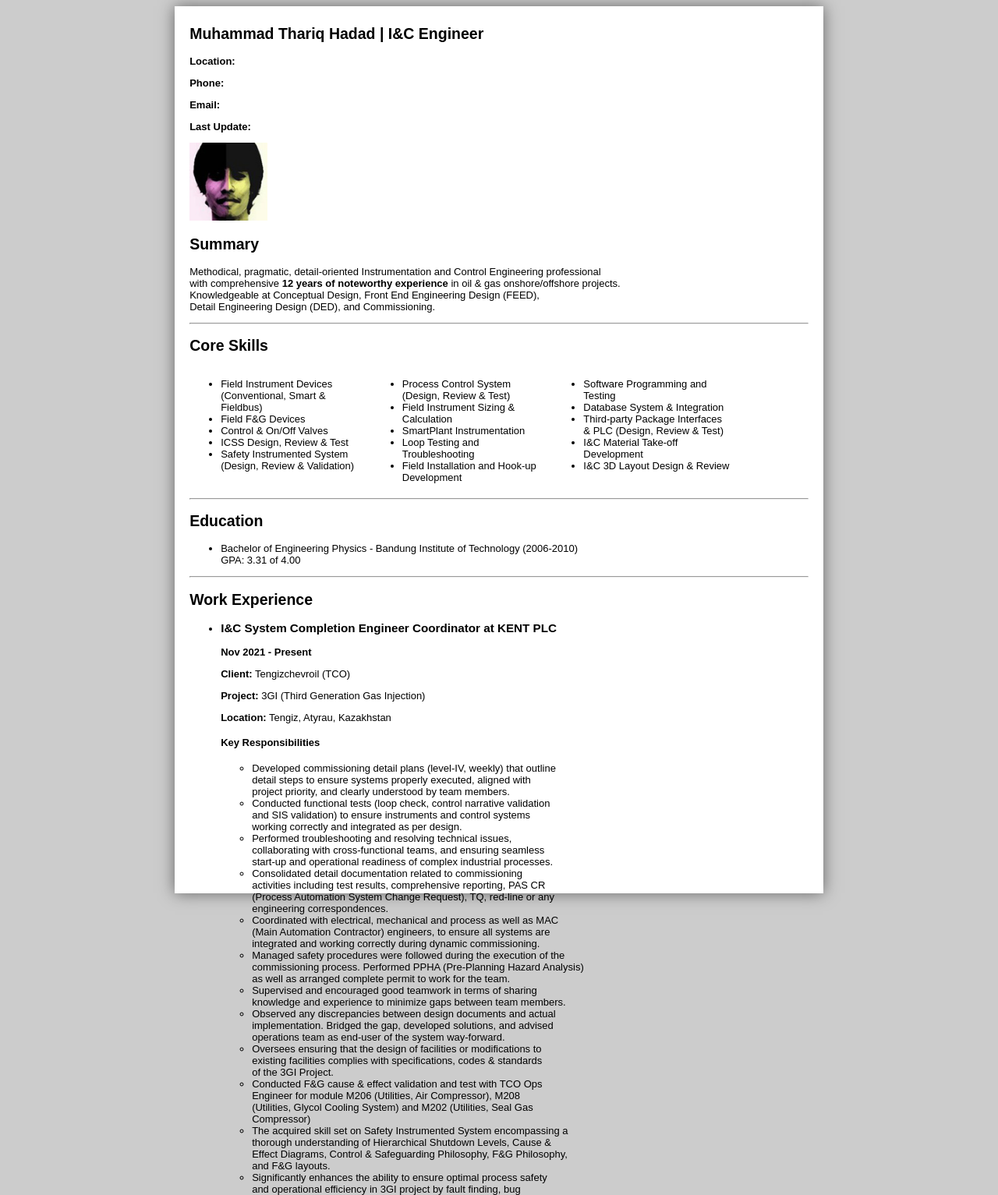
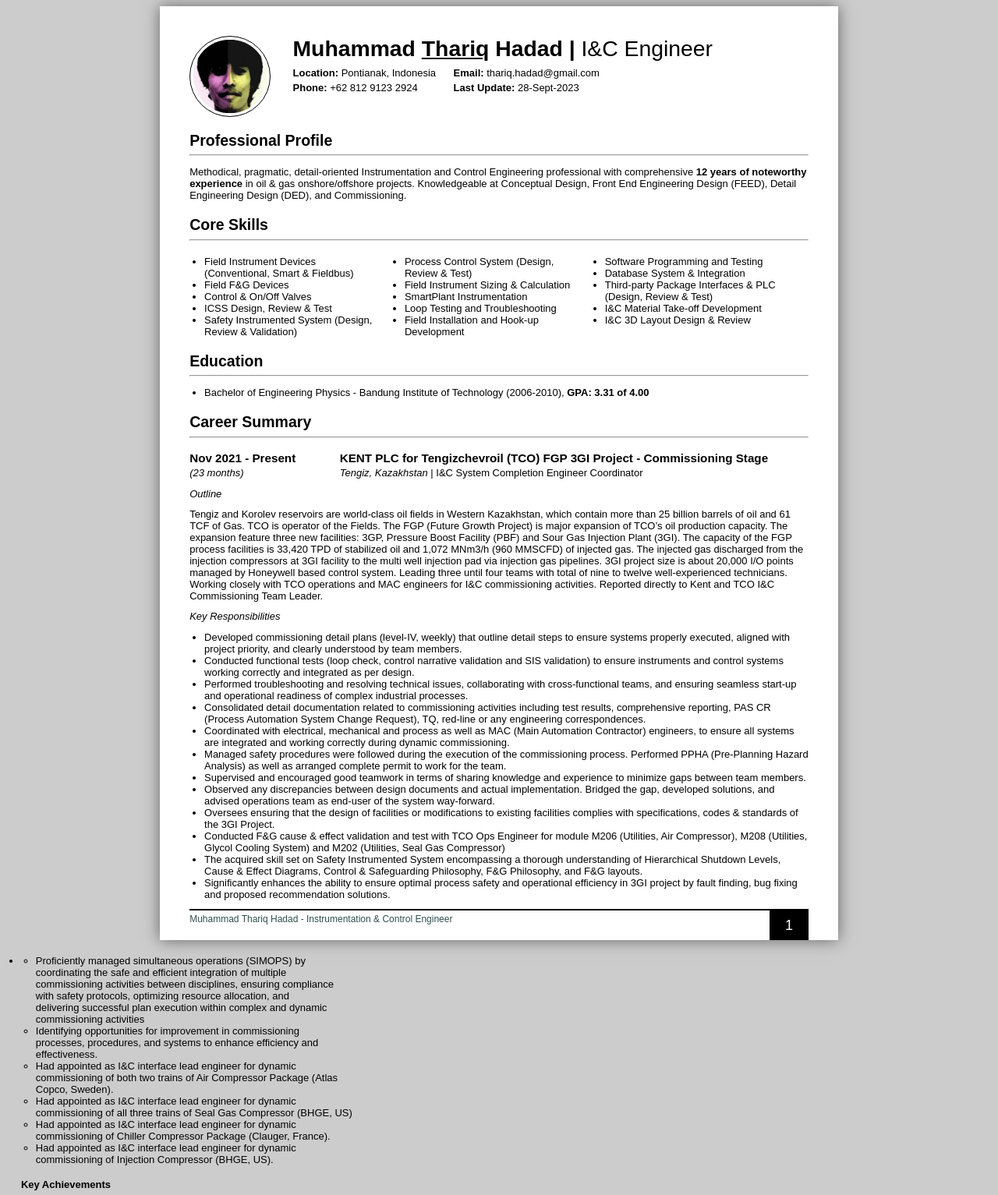
Before and after one commit to thoriqmacto/my_resume, a plain HTML site: page index.html in a window 1280 px wide. Shown: the top 1533 px of the page at 78% size. Drawn offline with Linux system fonts and the light colour scheme.

Commit message:
Finish first page with style

```diff
--- a/index.html
+++ b/index.html
@@ -8,30 +8,45 @@
 
   <body>
     <page size="A4">
-      <section class="header">
-        <h1>Muhammad Thariq Hadad | I&C Engineer</h1>
-        <p><strong>Location:</strong></p>
-        <P><strong>Phone:</strong></P>
-        <p><strong>Email:</strong></p>
-        <p><strong>Last Update:</strong></p>
+      <!-- Page Header -->
+      <header>
         <img
           src="./images/profile-img.png"
           alt="profile image of Thariq"
           height="100"
         />
-      </section>
+        <h1>Muhammad <u>Thariq</u> Hadad | <span>I&C Engineer</span></h1>
+        <ul>
+          <li><strong>Location:</strong>&nbsp;Pontianak, Indonesia</li>
+          <li><strong>Phone:</strong>&nbsp;+62 812 9123 2924</li>
+        </ul>
+        <ul>
+          <li><strong>Email:</strong>&nbsp;thariq.hadad@gmail.com</li>
+          <li><strong>Last Update:</strong>&nbsp;28-Sept-2023</li>
+        </ul>
+        <div class="clearfix"></div>
+      </header>
+      <!-- Page Header -->
 
-      <h2>Summary</h2>
+      <!-- Professional Profile -->
+      <section class="common">
+        <h2>Professional Profile</h2>
+        <hr />
         <p>
           Methodical, pragmatic, detail-oriented Instrumentation and Control
-        Engineering professional <br />
-        with comprehensive <strong>12 years of noteworthy experience</strong> in
-        oil & gas onshore/offshore projects.<br />
-        Knowledgeable at Conceptual Design, Front End Engineering Design
-        (FEED),<br />Detail Engineering Design (DED), and Commissioning.
+          Engineering professional with comprehensive
+          <strong>12 years of noteworthy experience</strong> in oil & gas
+          onshore/offshore projects. Knowledgeable at Conceptual Design, Front
+          End Engineering Design (FEED), Detail Engineering Design (DED), and
+          Commissioning.
         </p>
+      </section>
+      <!-- Professional Profile -->
+
+      <!-- Core Skills -->
+      <section class="common">
+        <h2>Core Skills</h2>
         <hr />
-      <h2>Core Skills</h2>
         <ul class="ul_multicols">
           <li>Field Instrument Devices (Conventional, Smart & Fieldbus)</li>
           <li>Field F&G Devices</li>
@@ -53,99 +68,153 @@
           <li>I&C Material Take-off Development</li>
           <li>I&C 3D Layout Design & Review</li>
         </ul>
+      </section>
+      <!-- Core Skills -->
+
+      <!-- Education -->
+      <section class="common">
+        <h2>Education</h2>
         <hr />
-
-    <h2>Education</h2>
         <ul>
           <li>
             Bachelor of Engineering Physics - Bandung Institute of Technology
-        (2006-2010) <span>GPA: 3.31 of 4.00</span>
+            (2006-2010), <strong>GPA: 3.31 of 4.00</strong>
           </li>
         </ul>
+      </section>
+      <!-- Education -->
+
+      <!-- Career Summary -->
+      <section class="common">
+        <h2>Career Summary</h2>
         <hr />
-    <h2>Work Experience</h2>
-    <ul>
+        <ul class="career_list">
+          <!-- Career-1 -->
           <li>
-        <h3>I&C System Completion Engineer Coordinator at KENT PLC</h3>
-        <p><strong>Nov 2021 - Present</strong></p>
-        <p><strong>Client:</strong> Tengizchevroil (TCO)</p>
-        <p><strong>Project:</strong> 3GI (Third Generation Gas Injection)</p>
-        <p><strong>Location:</strong> Tengiz, Atyrau, Kazakhstan</p>
+            <ul class="career_details">
+              <li class="left">
+                <h3>Nov 2021 - Present</h3>
+                <span>(23 months)</span>
+              </li>
+              <li class="right">
+                <h3>
+                  KENT PLC for Tengizchevroil (TCO) FGP 3GI Project -
+                  Commissioning Stage
+                </h3>
+                <span
+                  ><i>Tengiz, Kazakhstan</i>&nbsp;|&nbsp;I&C System Completion
+                  Engineer Coordinator</span
+                >
+              </li>
+            </ul>
+            <h4>Outline</h4>
+            <p class="career_outline">
+              Tengiz and Korolev reservoirs are world-class oil fields in
+              Western Kazakhstan, which contain more than 25 billion barrels of
+              oil and 61 TCF of Gas. TCO is operator of the Fields. The FGP
+              (Future Growth Project) is major expansion of TCO’s oil production
+              capacity. The expansion feature three new facilities: 3GP,
+              Pressure Boost Facility (PBF) and Sour Gas Injection Plant (3GI).
+              The capacity of the FGP process facilities is 33,420 TPD of
+              stabilized oil and 1,072 MNm3/h (960 MMSCFD) of injected gas. The
+              injected gas discharged from the injection compressors at 3GI
+              facility to the multi well injection pad via injection gas
+              pipelines. 3GI project size is about 20,000 I/O points managed by
+              Honeywell based control system. Leading three until four teams
+              with total of nine to twelve well-experienced technicians. Working
+              closely with TCO operations and MAC engineers for I&C
+              commissioning activities. Reported directly to Kent and TCO I&C
+              Commissioning Team Leader.
+            </p>
             <h4>Key Responsibilities</h4>
-        <ul>
+            <ul class="career_responsibilities">
               <li>
                 Developed commissioning detail plans (level-IV, weekly) that
-            outline<br />
-            detail steps to ensure systems properly executed, aligned with<br />
-            project priority, and clearly understood by team members.
+                outline detail steps to ensure systems properly executed,
+                aligned with project priority, and clearly understood by team
+                members.
               </li>
               <li>
                 Conducted functional tests (loop check, control narrative
-            validation<br />
-            and SIS validation) to ensure instruments and control systems<br />
-            working correctly and integrated as per design.
+                validation and SIS validation) to ensure instruments and control
+                systems working correctly and integrated as per design.
               </li>
               <li>
-            Performed troubleshooting and resolving technical issues,<br />
-            collaborating with cross-functional teams, and ensuring seamless<br />
-            start-up and operational readiness of complex industrial processes.
+                Performed troubleshooting and resolving technical issues,
+                collaborating with cross-functional teams, and ensuring seamless
+                start-up and operational readiness of complex industrial
+                processes.
               </li>
               <li>
-            Consolidated detail documentation related to commissioning<br />
+                Consolidated detail documentation related to commissioning
                 activities including test results, comprehensive reporting, PAS
-            CR<br />
-            (Process Automation System Change Request), TQ, red-line or any<br />
-            engineering correspondences.
+                CR (Process Automation System Change Request), TQ, red-line or
+                any engineering correspondences.
               </li>
               <li>
                 Coordinated with electrical, mechanical and process as well as
-            MAC<br />
-            (Main Automation Contractor) engineers, to ensure all systems are<br />
-            integrated and working correctly during dynamic commissioning.
+                MAC (Main Automation Contractor) engineers, to ensure all
+                systems are integrated and working correctly during dynamic
+                commissioning.
               </li>
               <li>
                 Managed safety procedures were followed during the execution of
-            the<br />
-            commissioning process. Performed PPHA (Pre-Planning Hazard
-            Analysis)<br />
-            as well as arranged complete permit to work for the team.
+                the commissioning process. Performed PPHA (Pre-Planning Hazard
+                Analysis) as well as arranged complete permit to work for the
+                team.
               </li>
               <li>
-            Supervised and encouraged good teamwork in terms of sharing<br />
+                Supervised and encouraged good teamwork in terms of sharing
                 knowledge and experience to minimize gaps between team members.
               </li>
               <li>
-            Observed any discrepancies between design documents and actual<br />
-            implementation. Bridged the gap, developed solutions, and advised<br />
-            operations team as end-user of the system way-forward.
+                Observed any discrepancies between design documents and actual
+                implementation. Bridged the gap, developed solutions, and
+                advised operations team as end-user of the system way-forward.
               </li>
               <li>
                 Oversees ensuring that the design of facilities or modifications
-            to<br />
-            existing facilities complies with specifications, codes &
-            standards<br />
-            of the 3GI Project.
+                to existing facilities complies with specifications, codes &
+                standards of the 3GI Project.
               </li>
               <li>
-            Conducted F&G cause & effect validation and test with TCO Ops<br />
-            Engineer for module M206 (Utilities, Air Compressor), M208<br />
-            (Utilities, Glycol Cooling System) and M202 (Utilities, Seal Gas<br />
+                Conducted F&G cause & effect validation and test with TCO Ops
+                Engineer for module M206 (Utilities, Air Compressor), M208
+                (Utilities, Glycol Cooling System) and M202 (Utilities, Seal Gas
                 Compressor)
               </li>
               <li>
-            The acquired skill set on Safety Instrumented System encompassing
-            a<br />
-            thorough understanding of Hierarchical Shutdown Levels, Cause &<br />
-            Effect Diagrams, Control & Safeguarding Philosophy, F&G
-            Philosophy,<br />
-            and F&G layouts.
+                The acquired skill set on Safety Instrumented System
+                encompassing a thorough understanding of Hierarchical Shutdown
+                Levels, Cause & Effect Diagrams, Control & Safeguarding
+                Philosophy, F&G Philosophy, and F&G layouts.
               </li>
               <li>
                 Significantly enhances the ability to ensure optimal process
-            safety<br />
-            and operational efficiency in 3GI project by fault finding, bug<br />
-            fixing and proposed recommendation solutions.
+                safety and operational efficiency in 3GI project by fault
+                finding, bug fixing and proposed recommendation solutions.
               </li>
+            </ul>
+          </li>
+          <!-- Career-1 -->
+        </ul>
+      </section>
+      <!-- Career Summary -->
+
+      <!-- Page Footer -->
+      <footer>
+        <hr />
+        <span class="left"
+          >Muhammad Thariq Hadad - Instrumentation & Control Engineer</span
+        >
+        <span class="right">1</span>
+      </footer>
+      <!-- Page Footer -->
+    </page>
+
+    <ul>
+      <li>
+        <ul>
           <li>
             Proficiently managed simultaneous operations (SIMOPS) by<br />
             coordinating the safe and efficient integration of multiple<br />
@@ -324,7 +393,6 @@
             check-sheet, progress reporting and tracking.
           </li>
         </ul>
-        </page>
         <h4>Key Achievements</h4>
         <ul>
           <li>
@@ -406,8 +474,5 @@
       <li><a href="#">My Hobbies</a></li>
       <li><a href="#">Contact Me</a></li>
     </ul>
-    <footer>
-      <p>© Thariq. All rights reserved.</p>
-    </footer>
   </body>
 </html>
--- a/style.css
+++ b/style.css
@@ -1,14 +1,15 @@
 body {
   background: rgb(204, 204, 204);
-  font-family:Arial, Helvetica, sans-serif;
+  font-family: Arial, Helvetica, sans-serif;
   font-size: small;
 }
 page {
+  position: relative;
   background: white;
   display: block;
   margin: 0 auto;
   margin-bottom: 0.5cm;
-  padding: 0.2cm 0.5cm;
+  padding: 1cm 1cm;
   box-shadow: 0 0 0.5cm rgba(0, 0, 0, 0.5);
 }
 page[size='A4'] {
@@ -20,14 +21,137 @@ page[size='A4'][layout='landscape'] {
   height: 21cm;
 }
 
-span{
-    display: block;
+ul {
+  padding-left: 0.5cm;
 }
 
-.ul_multicols{
-    display: inline-block;
-    vertical-align: top;
-    width: 5cm;
+header {
+  display: block;
+}
+
+header img {
+  float: left;
+  border-radius: 5cm;
+  border: 1px solid rgb(0, 0, 0);
+  padding: 0.1cm;
+  width: 2.5cm;
+  height: 2.5cm;
+  margin-right: 0.75cm;
+}
+
+header h1,
+header ul {
+  display: inline-block;
+  vertical-align: top;
+}
+
+header h1 {
+  font-size: 0.75cm;
+  font-weight: 800;
+  margin-top: 0;
+  margin-bottom: 0.2cm;
+}
+
+header h1 span {
+  font-weight: 100;
+}
+
+header ul {
+  padding: 0;
+  margin: 0 0.5cm 0 0;
+  list-style-type: none;
+}
+
+header ul li {
+  margin-top: 0.1cm;
+}
+
+header ul li:first-child {
+  margin-top: 0;
+}
+
+section.common {
+  margin-top: 0.5cm;
+}
+
+section.common h2 {
+  margin: 0 0;
+}
+
+section.common ul.career_list,
+section.common ul.career_list li ul.career_details {
+  list-style-type: none;
+  padding-left: 0;
+}
+
+section.common ul.career_list li ul.career_details li {
+  display: inline-block;
+  vertical-align: top;
+}
+
+section.common ul.career_list li ul.career_details li h3 {
+  margin: 0.1cm auto;
+}
+
+section.common ul.career_list li ul.career_details li.left {
+  width: 5cm;
+}
+
+section.common ul.career_list li ul.career_details li.left span {
+  font-style: italic;
+}
+
+section.common ul.career_list h4 {
+  font-weight: 500;
+  font-style: italic;
+  margin: 0.3cm auto;
+}
+
+section.common ul.career_list p.career_outline {
+  margin: 0 auto;
+}
+
+section.common ul.career_list li ul.career_responsibilities li {
+  list-style-type: disc;
+}
+
+footer {
+  position: absolute;
+  bottom: 0;
+  width: 21cm;
+}
+
+footer hr {
+  border: 1px solid black;
+  margin-bottom: 0;
+}
+
+footer span.left {
+  float: left;
+  margin-top: 0.1cm;
+  font-size: 12px;
+  color: darkslategray;
+}
+
+footer span.right {
+  float: right;
+  border: 1px solid black;
+  background-color: black;
+  padding: 0.2cm 0.5cm;
+  color: white;
+  font-size: 18px;
+}
+
+.clearfix {
+  clear: both;
+}
+
+.ul_multicols {
+  display: inline-block;
+  vertical-align: top;
+  width: 6cm;
+  margin-right: 0.2cm;
+  margin-bottom: 0;
 }
 
 @media print {
```
Lines whose indentation alone changed are shown as unchanged.
